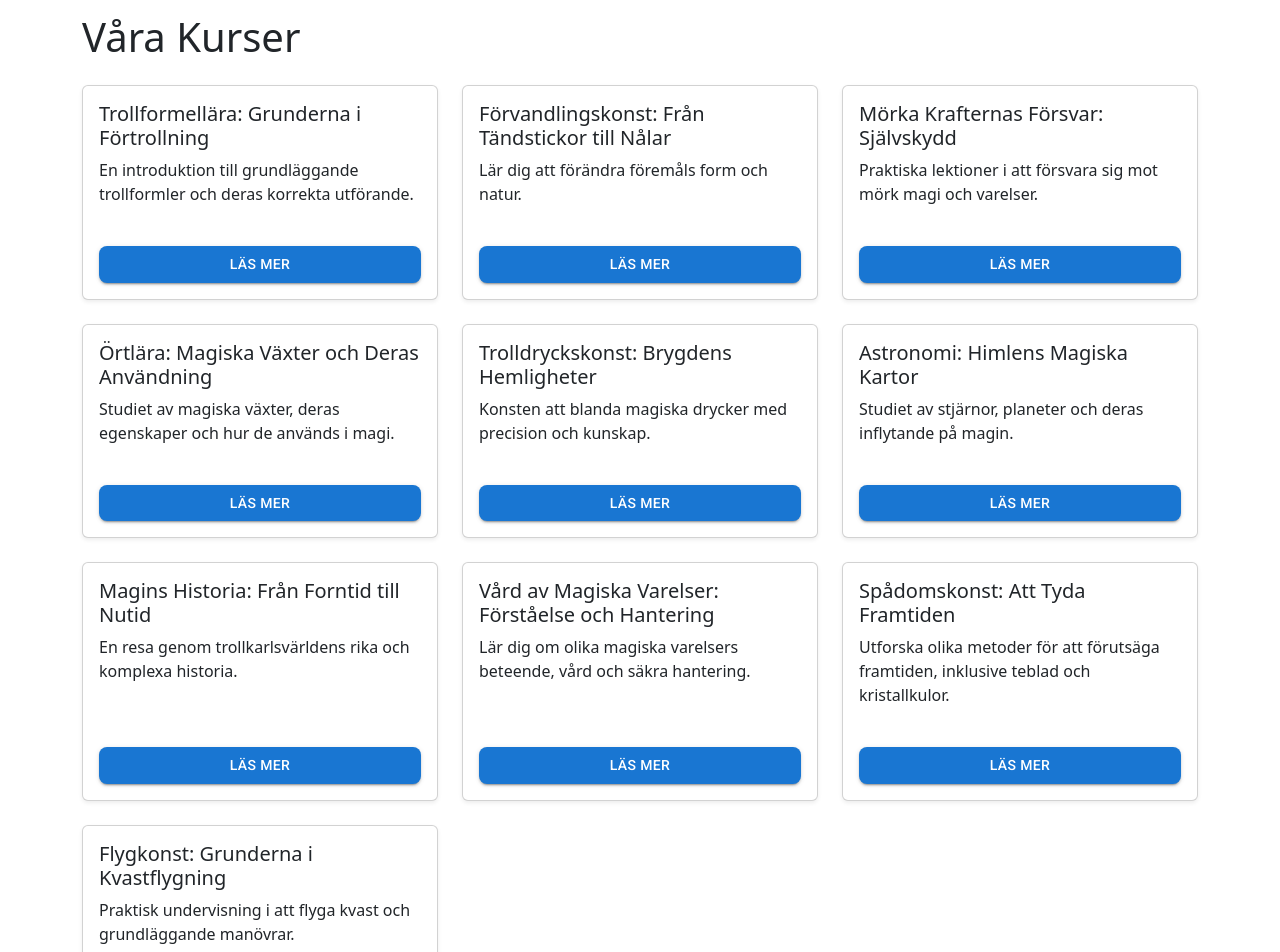
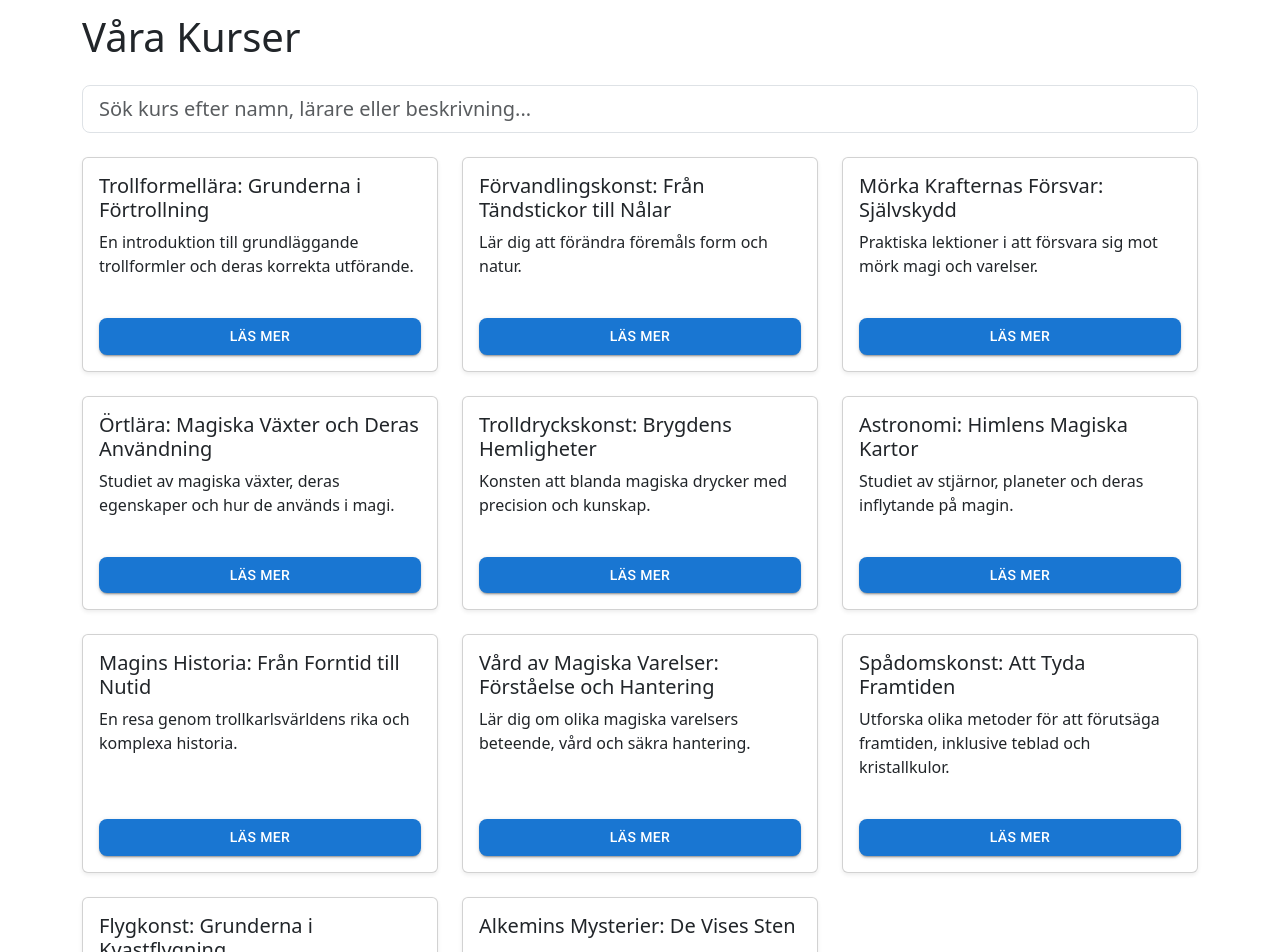
Before and after one commit to JoseRaul-TR/student-portal, a React (Vite) app: page /courses in a window 1280 px wide. Shown: the part 100-1052 px from the top of the page. Built offline with nearby package versions, Linux system fonts and the light colour scheme.

Commit message:
Add search function  to courses

```diff
--- a/src/data/courses.js
+++ b/src/data/courses.js
@@ -1,4 +1,4 @@
-const courses = [
+const coursesData = [
   {
     id: '1',
     name: 'Trollformellära: Grunderna i Förtrollning',
@@ -88,7 +88,16 @@ const courses = [
     credits: 4,
     duration: '15 veckor',
     teacher: 'Madam Rolanda Hooch'
+  },
+  {
+    id: '11',
+    name: 'Alkemins Mysterier: De Vises Sten',
+    description: 'En fördjupning i alkemiska principer och sökandet efter de vises sten.',
+    longDescription: 'Denna avancerade kurs är endast öppen för de mest begåvade studenterna. Den utforskar de komplexa teorierna och praktiska experimenten inom alkemi, med särskilt fokus på transmutationsprocessen och legenden om de vises sten. Etisk övervägande och djupgående forskning är centrala delar av kursen.',
+    credits: 15,
+    duration: '35 veckor',
+    teacher: 'Albus Dumbledore'
   }
 ];
 
-export default courses;
+export default coursesData;
--- a/src/pages/CourseDetails.jsx
+++ b/src/pages/CourseDetails.jsx
@@ -5,7 +5,7 @@ import coursesData from "../data/courses"; // Import course data
 export default function CourseDetails() {
     const { id } = useParams();
     // Ensure ID is treated as a string for comparison if your IDs are strings in data
-    const course = coursesData.find((c) => c.id === id);
+    const course = coursesData.find((course) => course.id === id);
 
     if (!course) {
         return (
--- a/src/pages/Courses.jsx
+++ b/src/pages/Courses.jsx
@@ -1,17 +1,48 @@
-import React from "react";
+import React, { useState } from "react";
 import coursesData from "../data/courses"; // Import course data
 import CourseCard from "../components/CourseCard"; // Import CourseCard component
 
 export default function Courses() {
+  const [searchItem, setSearchItem] = useState("");
+
+  // Filter courses based on search term
+  const filteredCourses = coursesData.filter(
+    (course) =>
+      course.name.toLowerCase().includes(searchItem.toLowerCase()) ||
+      course.teacher.toLowerCase().includes(searchItem.toLowerCase()) ||
+      course.description.toLowerCase().includes(searchItem.toLowerCase())
+  );
+
   return (
     <>
       <h1 className="mb-4">Våra Kurser</h1>
-      <div className="row row-cols-1 row-cols-md-2 row-cols-lg-3 g-4"> {/* Bootstrap Grid */}
-        {coursesData.map((course) => (
-          <div className="col" key={course.id}>
-            <CourseCard course={course} />
+
+      {/* Search input field */}
+      <div className="mb-4">
+        <input
+          type="text"
+          className="form-control form-control-lg"
+          placeholder="Sök kurs efter namn, lärare eller beskrivning..."
+          value={searchItem}
+          onChange={(e) => setSearchItem(e.target.value)}
+        />
+      </div>
+
+      <div className="row row-cols-1 row-cols-md-2 row-cols-lg-3 g-4">
+        {filteredCourses.length > 0 ? (
+          filteredCourses.map((course) => (
+            <div className="col" key={course.id}>
+              <CourseCard course={course} />
+            </div>
+          ))
+        ) : (
+          // If no course matches the search
+          <div className="col-12">
+            <div className="alert alert-info text-center" role="alert">
+              Inga kurser hittades som matchar din sökning.
+            </div>
           </div>
-        ))}
+        )}
       </div>
     </>
   );
```
Also changed, not shown: 1 other file (tests, documents, lock files or other folders).
